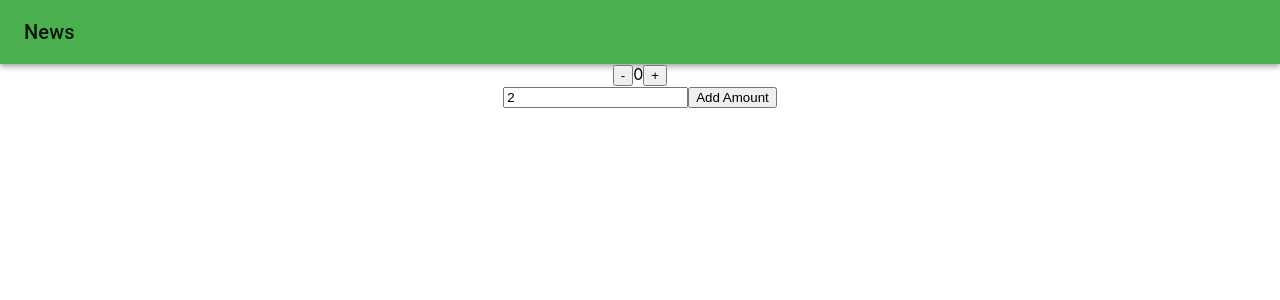
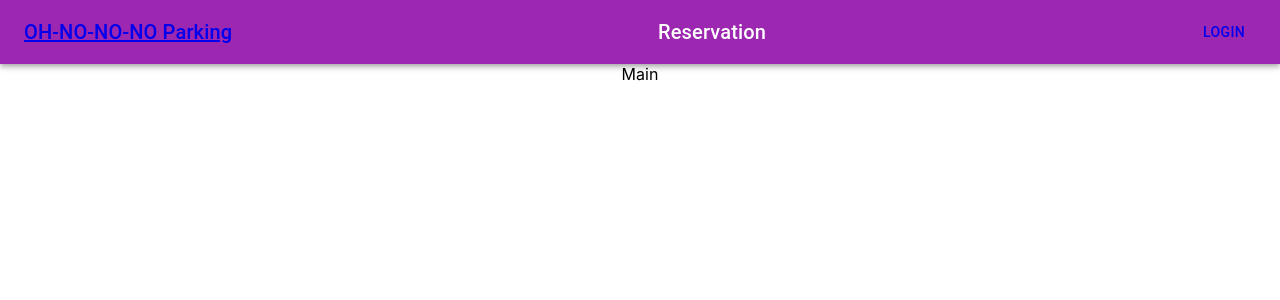
Before and after one commit to nickdee1/oh-no-no-no-project, a React (Create React App) app: page / in a window 1280 px wide. Before the commit this address led to /login. Shown: the top 300 px of the page. Built offline with nearby package versions, Linux system fonts and the light colour scheme.

Commit message:
navbar + menu

```diff
--- a/package.json
+++ b/package.json
@@ -4,6 +4,7 @@
   "private": true,
   "dependencies": {
     "@material-ui/core": "^4.11.3",
+    "@material-ui/icons": "^4.11.2",
     "@reduxjs/toolkit": "^1.5.1",
     "@testing-library/jest-dom": "^5.11.10",
     "@testing-library/react": "^11.2.6",
--- a/src/App.tsx
+++ b/src/App.tsx
@@ -1,26 +1,17 @@
 import React from 'react';
 import { BrowserRouter as Router, Route, Switch } from 'react-router-dom';
-import { Grid } from '@material-ui/core';
 import Login from './pages/login/Login';
 import Plan from './pages/Plan';
 import History from './pages/History';
 import Account from './pages/Account';
 import Tablet from './pages/Tablet';
 import Reservation from './pages/Reservation';
-import NavigationBar from './components/NavigationBar';
 
 import './App.css';
 
 function App() {
   return (
     <div className="App">
-      <Grid container direction="column">
-        <Grid item>
-          <NavigationBar />
-        </Grid>
-        <Grid item container>
-          <Grid item xs={1} md={2} />
-          <Grid item xs={10} md={8}>
       <Router>
         <Switch>
           <Route path="/login" component={Login} />
@@ -31,10 +22,6 @@ function App() {
           <Route path="/" component={Reservation} />
         </Switch>
       </Router>
-          </Grid>
-          <Grid item xs={1} md={2} />
-        </Grid>
-      </Grid>
     </div>
   );
 }
--- a/src/components/NavigationBar.tsx
+++ /dev/null
@@ -1,21 +0,0 @@
-import React from 'react';
-import AppBar from '@material-ui/core/AppBar';
-import Toolbar from '@material-ui/core/Toolbar';
-import Typography from '@material-ui/core/Typography';
-
-export function NavigationBar() {
-
-  return (
-    <>
-      <AppBar position="static" color="secondary">
-        <Toolbar>
-          <Typography variant="h6">
-            News
-          </Typography>
-        </Toolbar>
-      </AppBar>
-    </>
-  );
-}
-
-export default NavigationBar;
--- /dev/null
+++ b/src/components/navbar/NavigationBar.jsx
@@ -0,0 +1,55 @@
+import React from 'react';
+import { makeStyles } from '@material-ui/core/styles';
+import AppBar from '@material-ui/core/AppBar';
+import Toolbar from '@material-ui/core/Toolbar';
+import Typography from '@material-ui/core/Typography';
+import Button from '@material-ui/core/Button';
+import { NavLink } from 'react-router-dom';
+import SideMenu from './sidemenu/SideMenu';
+import { useAppSelector } from '../../hooks';
+
+const useStyles = makeStyles((theme) => ({
+  root: {
+    flexGrow: 1,
+  },
+  menuButton: {
+    marginRight: theme.spacing(2),
+  },
+  title: {
+    flexGrow: 1,
+  },
+}));
+
+export default function NavigationBar(props) {
+  const classes = useStyles();
+
+  const logged = useAppSelector((state) => state.login.logged);
+
+  const menuButton = logged
+    ? <SideMenu />
+    : (
+      <NavLink to="/login">
+        <Button color="inherit">
+          Login
+        </Button>
+      </NavLink>
+    );
+
+  return (
+    <div className={classes.root}>
+      <AppBar position="static">
+        <Toolbar>
+          <NavLink to="/">
+            <Typography variant="h6" className={classes.title}>
+              OH-NO-NO-NO Parking
+            </Typography>
+          </NavLink>
+          <Typography variant="h6" className={classes.title}>
+            {props.title}
+          </Typography>
+          {menuButton}
+        </Toolbar>
+      </AppBar>
+    </div>
+  );
+}
--- /dev/null
+++ b/src/components/navbar/sidemenu/SideMenu.jsx
@@ -0,0 +1,97 @@
+import React from 'react';
+import clsx from 'clsx';
+import { makeStyles } from '@material-ui/core/styles';
+import SwipeableDrawer from '@material-ui/core/SwipeableDrawer';
+import List from '@material-ui/core/List';
+import Divider from '@material-ui/core/Divider';
+import ListItem from '@material-ui/core/ListItem';
+import ListItemIcon from '@material-ui/core/ListItemIcon';
+import ListItemText from '@material-ui/core/ListItemText';
+import MailIcon from '@material-ui/icons/Mail';
+import MenuIcon from '@material-ui/icons/Menu';
+import IconButton from '@material-ui/core/IconButton';
+import { NavLink } from 'react-router-dom';
+import { logOut } from '../../../pages/login/loginSlice';
+import { useAppDispatch } from '../../../hooks';
+
+const useStyles = makeStyles({
+  list: {
+    width: 250,
+  },
+  fullList: {
+    width: 'auto',
+  },
+});
+
+export default function SideMenu() {
+  const classes = useStyles();
+  const [open, setOpen] = React.useState(false);
+  const dispatch = useAppDispatch();
+
+  const toggleDrawer = (value) => (event) => {
+    if (event && event.type === 'keydown' && (event.key === 'Tab' || event.key === 'Shift')) {
+      return;
+    }
+
+    setOpen(value);
+  };
+
+  const list = (
+    <div
+      className={clsx(classes.list, false)}
+      role="presentation"
+      onClick={toggleDrawer(false)}
+      onKeyDown={toggleDrawer(false)}
+    >
+      <List>
+        <NavLink to="/plan">
+          <ListItem button key="plan">
+            <ListItemIcon><MailIcon /></ListItemIcon>
+            <ListItemText primary="Parking plan" />
+          </ListItem>
+        </NavLink>
+        <NavLink to="/history">
+          <ListItem button key="plan">
+            <ListItemIcon><MailIcon /></ListItemIcon>
+            <ListItemText primary="Parking history" />
+          </ListItem>
+        </NavLink>
+        <NavLink to="/account">
+          <ListItem button key="plan">
+            <ListItemIcon><MailIcon /></ListItemIcon>
+            <ListItemText primary="Account" />
+          </ListItem>
+        </NavLink>
+      </List>
+      <Divider />
+      <List>
+        <ListItem button key="plan" onClick={() => dispatch(logOut())}>
+          <ListItemIcon><MailIcon /></ListItemIcon>
+          <ListItemText primary="Logout" />
+        </ListItem>
+      </List>
+    </div>
+  );
+
+  return (
+    <div>
+      <IconButton
+        edge="start"
+        className={classes.menuButton}
+        color="inherit"
+        aria-label="menu"
+        onClick={toggleDrawer(true)}
+      >
+        <MenuIcon />
+      </IconButton>
+      <SwipeableDrawer
+        anchor="right"
+        open={open}
+        onClose={toggleDrawer(false)}
+        onOpen={toggleDrawer(true)}
+      >
+        {list}
+      </SwipeableDrawer>
+    </div>
+  );
+}
--- a/src/pages/Account.tsx
+++ b/src/pages/Account.tsx
@@ -1,7 +1,22 @@
 import React from 'react';
+import { Grid } from '@material-ui/core';
+import NavigationBar from '../components/navbar/NavigationBar';
 
 function Account() {
-  return <></>;
+  return (
+    <Grid container direction="column">
+      <Grid item>
+        <NavigationBar title="Account" />
+      </Grid>
+      <Grid item container>
+        <Grid item xs={1} md={2} />
+        <Grid item xs={10} md={8}>
+          Account
+        </Grid>
+        <Grid item xs={1} md={2} />
+      </Grid>
+    </Grid>
+  );
 }
 
 export default Account;
--- a/src/pages/History.tsx
+++ b/src/pages/History.tsx
@@ -1,15 +1,23 @@
 import React from 'react';
-import { Grid, Typography } from '@material-ui/core';
-import HistoryContent from "../components/HistoryContent";
+import { Grid } from '@material-ui/core';
+import HistoryContent from '../components/HistoryContent';
+import NavigationBar from '../components/navbar/NavigationBar';
 
 function History() {
   return (
-    <Grid item>
-        <HistoryContent/>
+    <Grid container direction="column">
+      <Grid item>
+        <NavigationBar title="History" />
+      </Grid>
+      <Grid item container>
+        <Grid item xs={1} md={2} />
+        <Grid item xs={10} md={8}>
+          <HistoryContent />
+        </Grid>
+        <Grid item xs={1} md={2} />
+      </Grid>
     </Grid>
   );
 }
 
-const long_text = 'Miusov, as a man man of breeding and deilcacy, could not but feel some inwrd qualms, when he reached the Father Superior\'s with Ivan: he felt ashamed of havin lost his temper. He felt that he ought to have disdaimed that despicable wretch, Fyodor Pavlovitch, too much to have been upset by him in Father Zossima\'s cell, and so to have forgotten himself. "Teh monks were not to blame, in any case," he reflceted, on the steps. "And if they\'re decent people here (and the Father Superior, I understand, is a nobleman) why not be friendly and courteous withthem? I won\'t argue, I\'ll fall in with everything, I\'ll win them by politness, and show them that I\'ve nothing to do with that Aesop, thta buffoon, that Pierrot, and have merely been takken in over this affair, just as they have."';
-
 export default History;
--- a/src/pages/Plan.tsx
+++ b/src/pages/Plan.tsx
@@ -1,7 +1,22 @@
 import React from 'react';
+import { Grid } from '@material-ui/core';
+import NavigationBar from '../components/navbar/NavigationBar';
 
 function Plan() {
-  return <></>;
+  return (
+    <Grid container direction="column">
+      <Grid item>
+        <NavigationBar title="Plan" />
+      </Grid>
+      <Grid item container>
+        <Grid item xs={1} md={2} />
+        <Grid item xs={10} md={8}>
+          Plan
+        </Grid>
+        <Grid item xs={1} md={2} />
+      </Grid>
+    </Grid>
+  );
 }
 
 export default Plan;
--- a/src/pages/Reservation.tsx
+++ b/src/pages/Reservation.tsx
@@ -1,9 +1,21 @@
 import React from 'react';
-import { Redirect } from 'react-router-dom';
+import { Grid } from '@material-ui/core';
+import NavigationBar from '../components/navbar/NavigationBar';
 
 function Reservation() {
   return (
-    <Redirect to="/login" />
+    <Grid container direction="column">
+      <Grid item>
+        <NavigationBar title="Reservation" />
+      </Grid>
+      <Grid item container>
+        <Grid item xs={1} md={2} />
+        <Grid item xs={10} md={8}>
+          Main
+        </Grid>
+        <Grid item xs={1} md={2} />
+      </Grid>
+    </Grid>
   );
 }
 
--- a/src/pages/login/Login.tsx
+++ b/src/pages/login/Login.tsx
@@ -1,43 +1,36 @@
-import React, { useState } from 'react';
+import React from 'react';
+import { Grid } from '@material-ui/core';
+import Button from '@material-ui/core/Button';
+import { Redirect } from 'react-router-dom';
 import { useAppDispatch, useAppSelector } from '../../hooks';
-import { decrement, increment, incrementByAmount } from './loginSlice';
+import { logIn } from './loginSlice';
+import NavigationBar from '../../components/navbar/NavigationBar';
 
 export function Login() {
-  const count = useAppSelector((state) => state.login.value);
+  const logged = useAppSelector((state) => state.login.logged);
   const dispatch = useAppDispatch();
-  const [incrementAmount, setIncrementAmount] = useState('2');
-  const incrementValue = Number(incrementAmount) || 0;
+
+  if (logged) {
+    return <Redirect to="/" />;
+  }
 
   return (
-    <div>
-      <div>
-        <button
-          aria-label="Decrement value"
-          onClick={() => dispatch(decrement())}
-        >
-          -
-        </button>
-        <span>{count}</span>
-        <button
-          aria-label="Increment value"
-          onClick={() => dispatch(increment())}
-        >
-          +
-        </button>
-      </div>
-      <div>
-        <input
-          aria-label="Set increment amount"
-          value={incrementAmount}
-          onChange={(e) => setIncrementAmount(e.target.value)}
-        />
-        <button
-          onClick={() => dispatch(incrementByAmount(incrementValue))}
-        >
-          Add Amount
-        </button>
-      </div>
-    </div>
+    <Grid container direction="column">
+      <Grid item>
+        <NavigationBar title="Login" />
+      </Grid>
+      <Grid item container>
+        <Grid item xs={1} md={2} />
+        <Grid item xs={10} md={8}>
+          <div>
+            <Button onClick={() => dispatch(logIn())}>
+              Login
+            </Button>
+          </div>
+        </Grid>
+        <Grid item xs={1} md={2} />
+      </Grid>
+    </Grid>
   );
 }
 
--- a/src/pages/login/loginSlice.ts
+++ b/src/pages/login/loginSlice.ts
@@ -2,11 +2,13 @@ import { createSlice, PayloadAction } from '@reduxjs/toolkit';
 import { RootState } from '../../store';
 
 interface LoginState {
-  value: number
+  value: number,
+  logged: boolean
 }
 
 const initialState: LoginState = {
   value: 0,
+  logged: false,
 };
 
 export const loginSlice = createSlice({
@@ -22,6 +24,12 @@ export const loginSlice = createSlice({
     incrementByAmount: (state, action: PayloadAction<number>) => {
       state.value += action.payload;
     },
+    logIn: (state) => {
+      state.logged = true;
+    },
+    logOut: (state) => {
+      state.logged = false;
+    },
   },
 });
 
@@ -29,6 +37,8 @@ export const {
   increment,
   decrement,
   incrementByAmount,
+  logIn,
+  logOut,
 } = loginSlice.actions;
 
 export const selectCount = (state: RootState) => state.login.value;
```
Lines whose indentation alone changed are shown as unchanged.
